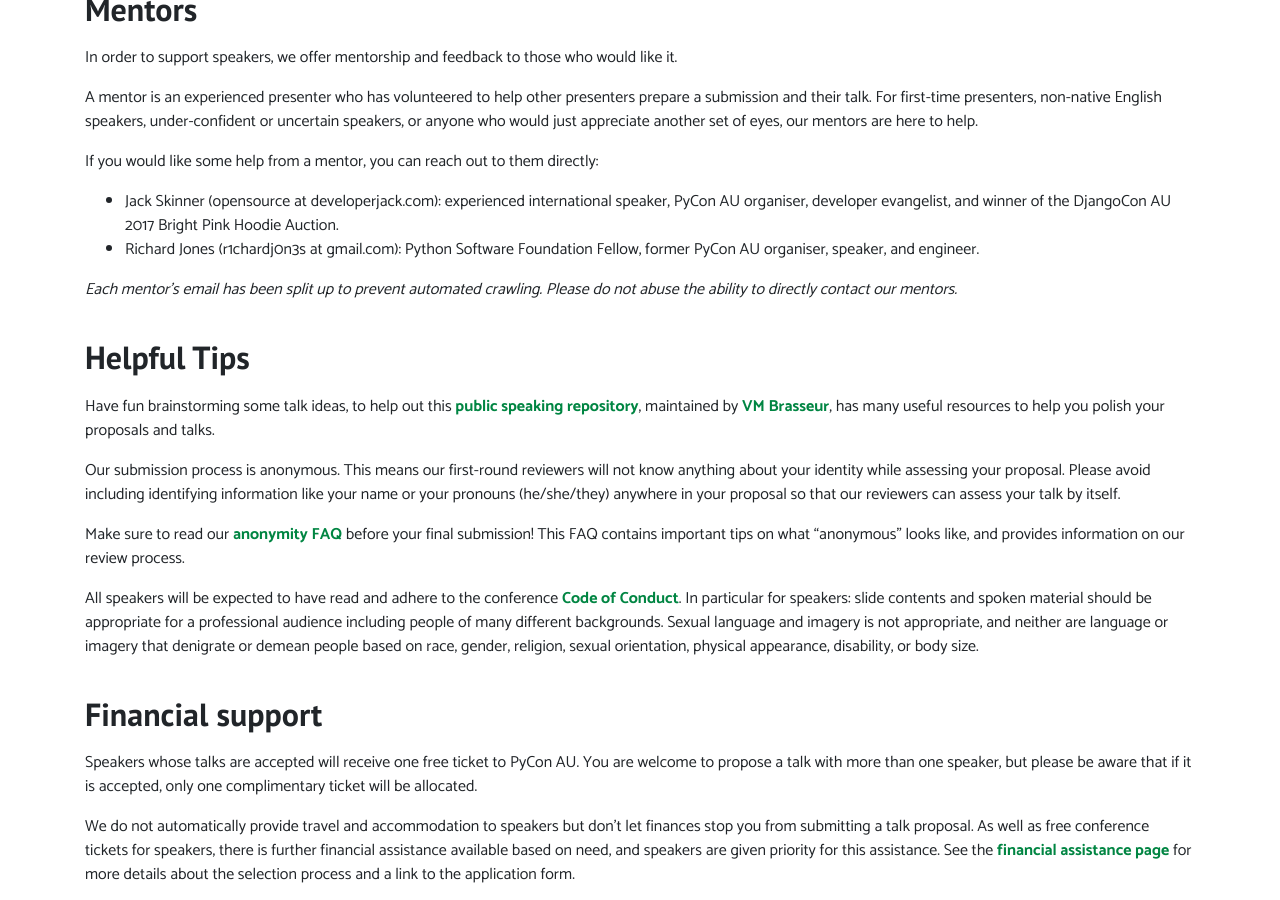
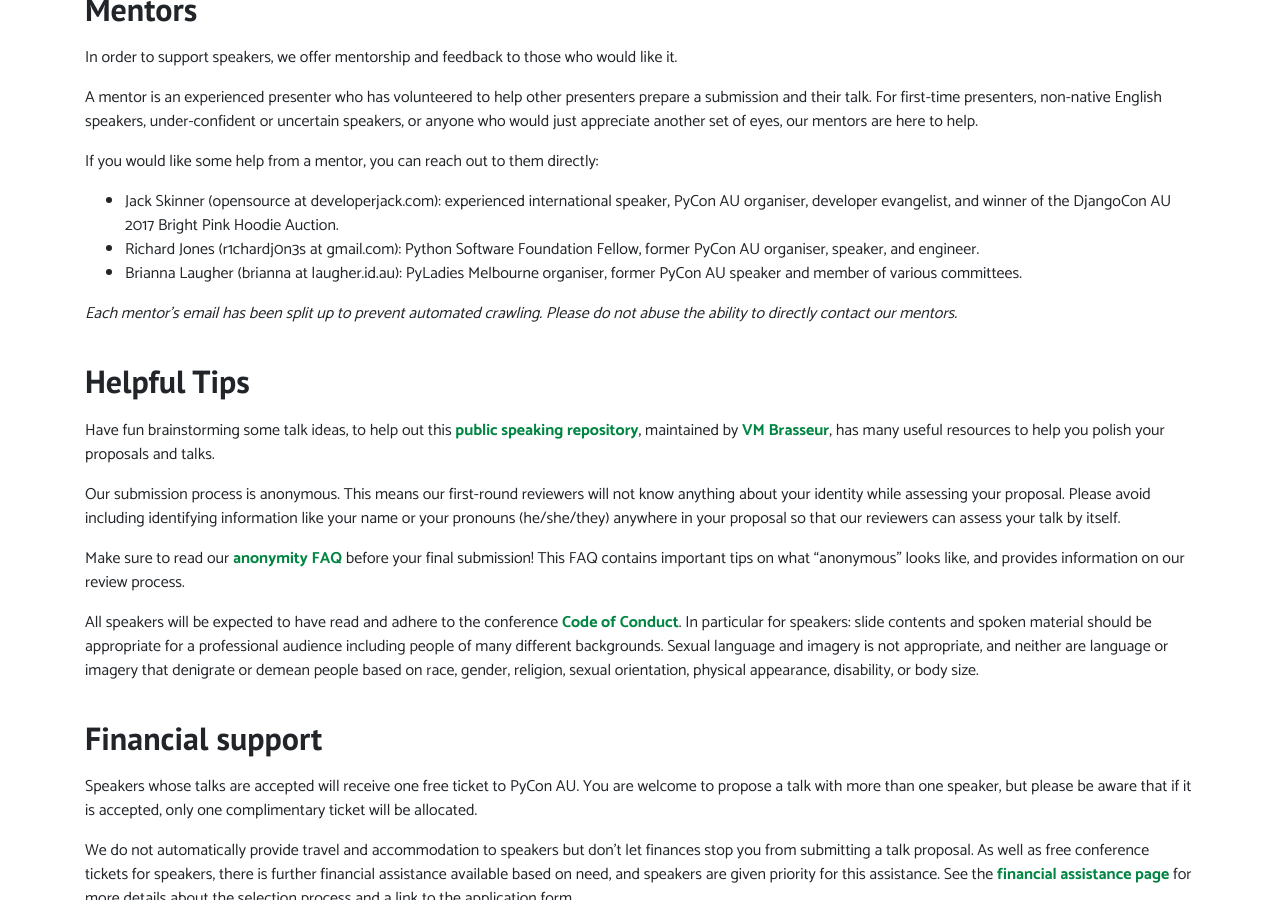
Before and after one commit to pyconau/2019.pycon-au.org, a Jekyll site: the page built from _pages/speak.md, in a window 1280 px wide and 900 px high, scrolled down 1114 px. Built offline with Jekyll 4.4.1, drawn with Linux system fonts in a browser that asks for light colours.

Commit message:
Update mentor.md

```diff
--- a/_pages/speak.md
+++ b/_pages/speak.md
@@ -43,6 +43,7 @@ If you would like some help from a mentor, you can reach out to them directly:
 
 * Jack Skinner (opensource at developerjack.com): experienced international speaker, PyCon AU organiser, developer evangelist, and winner of the DjangoCon AU 2017 Bright Pink Hoodie Auction.
 * Richard Jones (r1chardj0n3s at gmail.com): Python Software Foundation Fellow, former PyCon AU organiser, speaker, and engineer.
+* Brianna Laugher (brianna at laugher.id.au): PyLadies Melbourne organiser, former PyCon AU speaker and member of various committees.
 
 *Each mentor's email has been split up to prevent automated crawling. Please do not abuse the ability to directly contact our mentors.*
 
```
